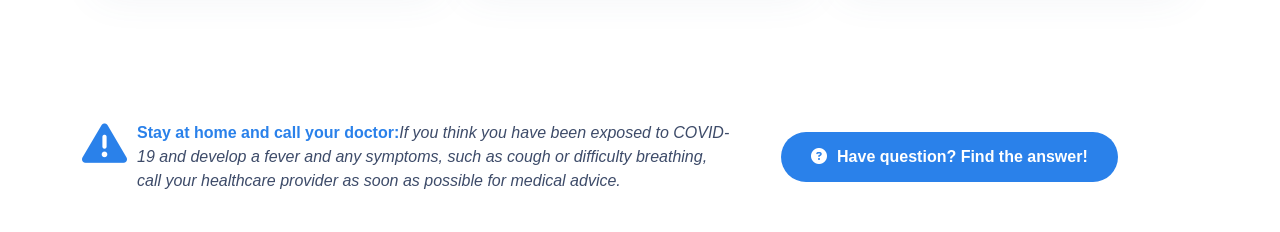
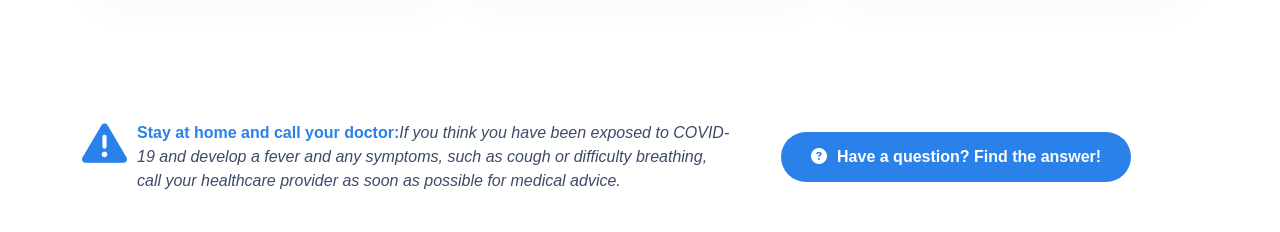
Before and after one commit to YoussefWaleed2/project, a plain HTML site: page index.html in a window 1280 px wide. Shown: the part 3100-3332 px from the top of the page. Drawn offline with nearby package versions, Linux system fonts and the light colour scheme; files whose address does not match are found by name.

Commit message:
Update index.html

```diff
--- a/index.html
+++ b/index.html
@@ -303,7 +303,7 @@
                 <div class="symptoms-button ms-5">
                     <a href="#FAQ">
                         <button>
-                            <i class="fas fa-question-circle"></i>Have question? Find the answer!</button>
+                            <i class="fas fa-question-circle"></i>Have a question? Find the answer!</button>
                     </a>
 
                 </div>
```
